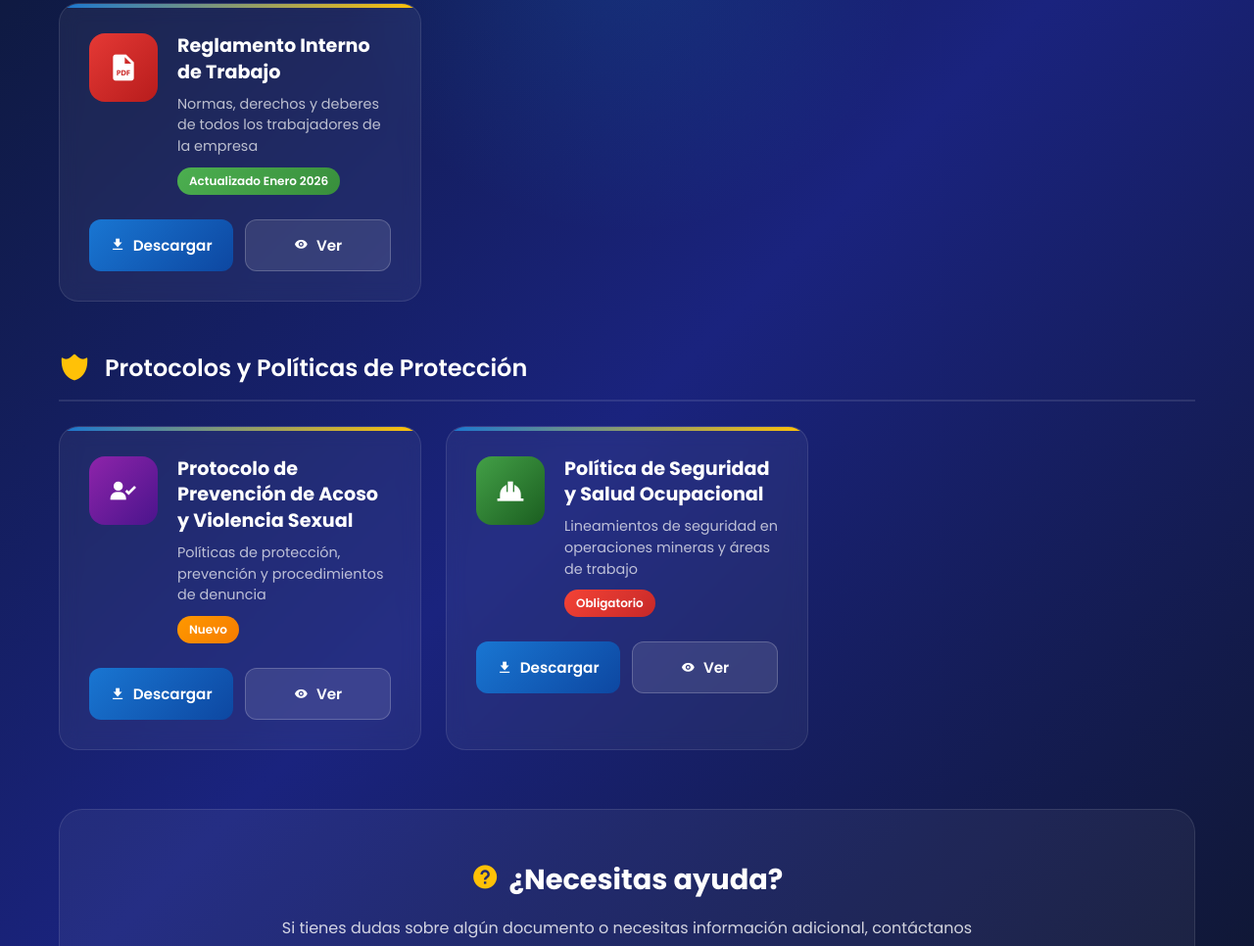
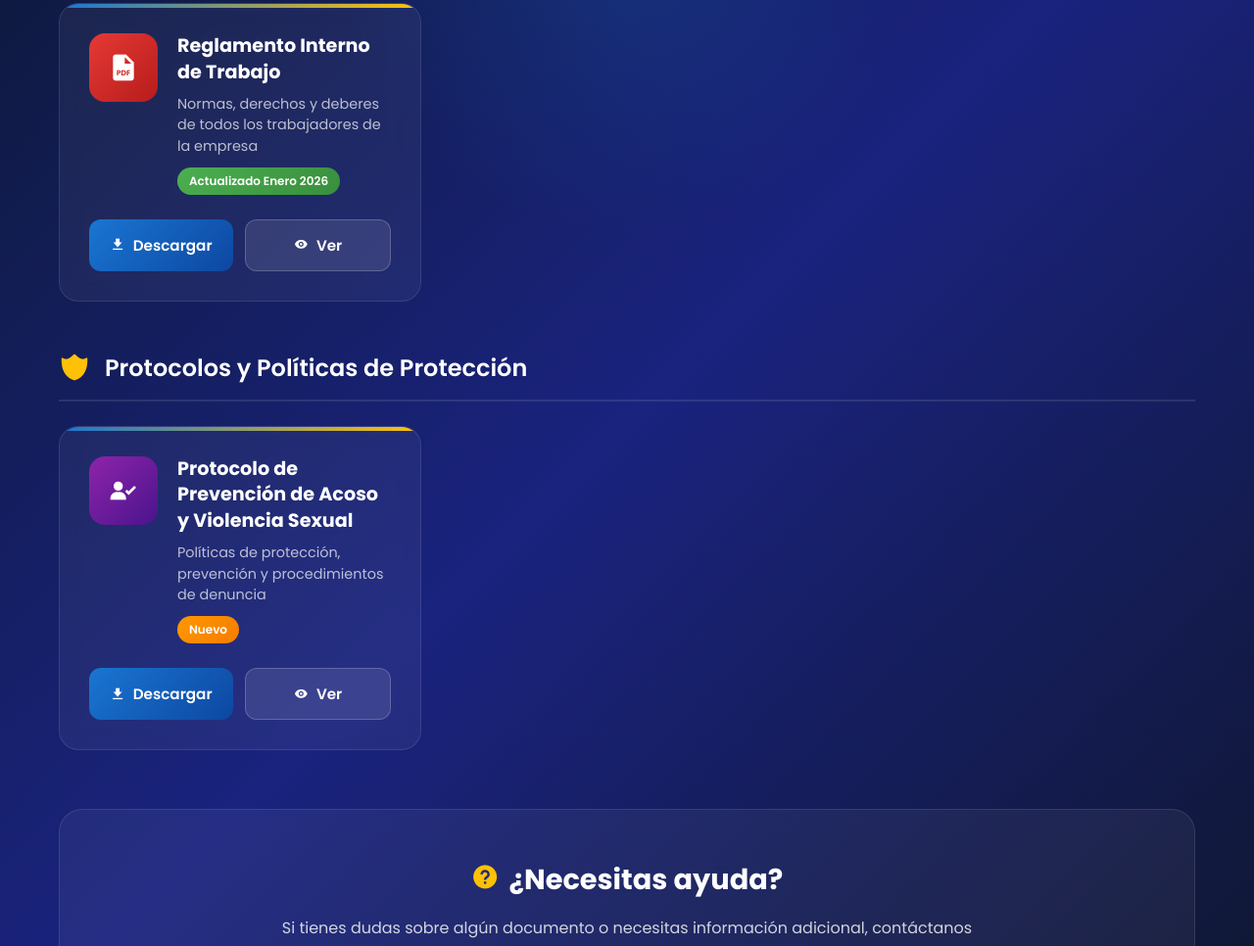
Before and after one commit to Hugodchin/carbones-arizona, a website: page public/documentacion.html in a window 1280 px wide. Shown: the part 459-1425 px from the top of the page at 98% size. Drawn offline with nearby package versions, Linux system fonts and the light colour scheme.

Commit message:
Eliminar doc seguridad ocupacional que no existe

```diff
--- a/public/documentacion.html
+++ b/public/documentacion.html
@@ -487,28 +487,6 @@
                         </a>
                     </div>
                 </div>
-
-                <!-- Seguridad Ocupacional -->
-                <div class="doc-card">
-                    <div class="doc-card-header">
-                        <div class="doc-icon green">
-                            <i class='bx bxs-hard-hat'></i>
-                        </div>
-                        <div class="doc-info">
-                            <h3>Política de Seguridad y Salud Ocupacional</h3>
-                            <p>Lineamientos de seguridad en operaciones mineras y áreas de trabajo</p>
-                            <span class="doc-badge important">Obligatorio</span>
-                        </div>
-                    </div>
-                    <div class="doc-actions">
-                        <a href="documentos/politica-seguridad-ocupacional.pdf" download class="doc-btn primary">
-                            <i class='bx bxs-download'></i> Descargar
-                        </a>
-                        <a href="documentos/politica-seguridad-ocupacional.pdf" target="_blank" class="doc-btn secondary">
-                            <i class='bx bxs-show'></i> Ver
-                        </a>
-                    </div>
-                </div>
             </div>
         </section>
 
```
